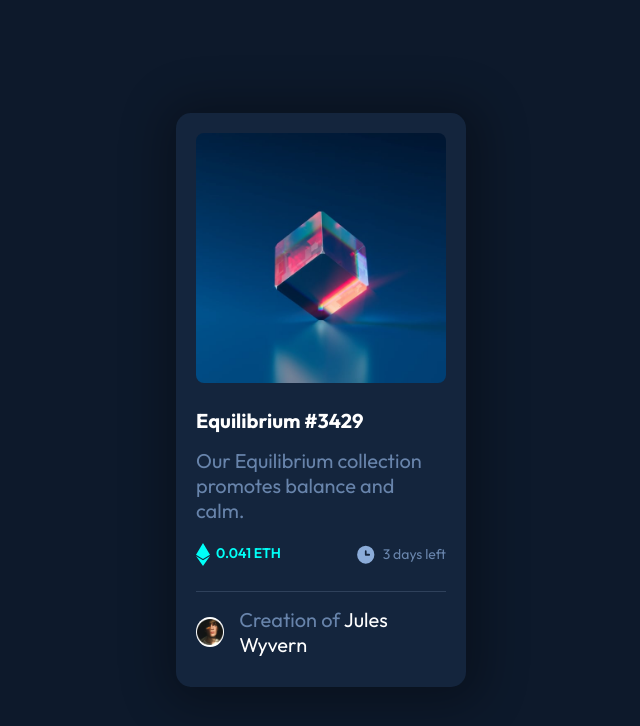
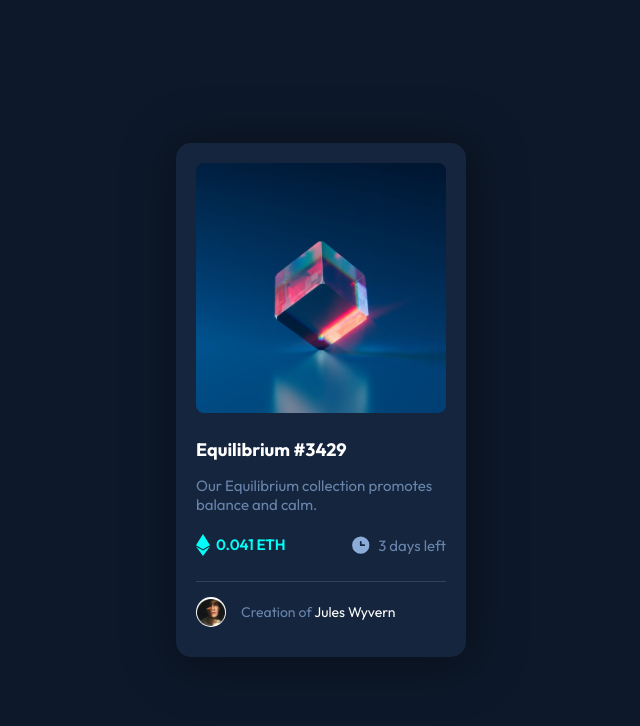
Before and after one commit to cannibalhulk/nft-preview-card, a plain HTML site: page index.html in a window 1280 px wide. Shown: the whole page, without its empty margins (319-959 px from the left). Drawn offline with Linux system fonts and the light colour scheme.

Commit message:
final fixed commit

```diff
--- a/Global.css
+++ b/Global.css
@@ -132,6 +132,18 @@ main{
         width: 250px;
     }
 
+    .additional>h1{
+        font-size: 18px;
+    }
+
+    .additional>p{
+        font-size: 15px;
+    }
+
+    .price p, .date p{
+        font-size: 15px;
+    }
+
     .ctr-img-div{
         width:30px;
         height: 30px;
@@ -140,4 +152,8 @@ main{
     .ctr-img-div img{
         width: 93%;
     }
+
+    .creator p{
+        font-size: 1em;
+    }
 }
```
